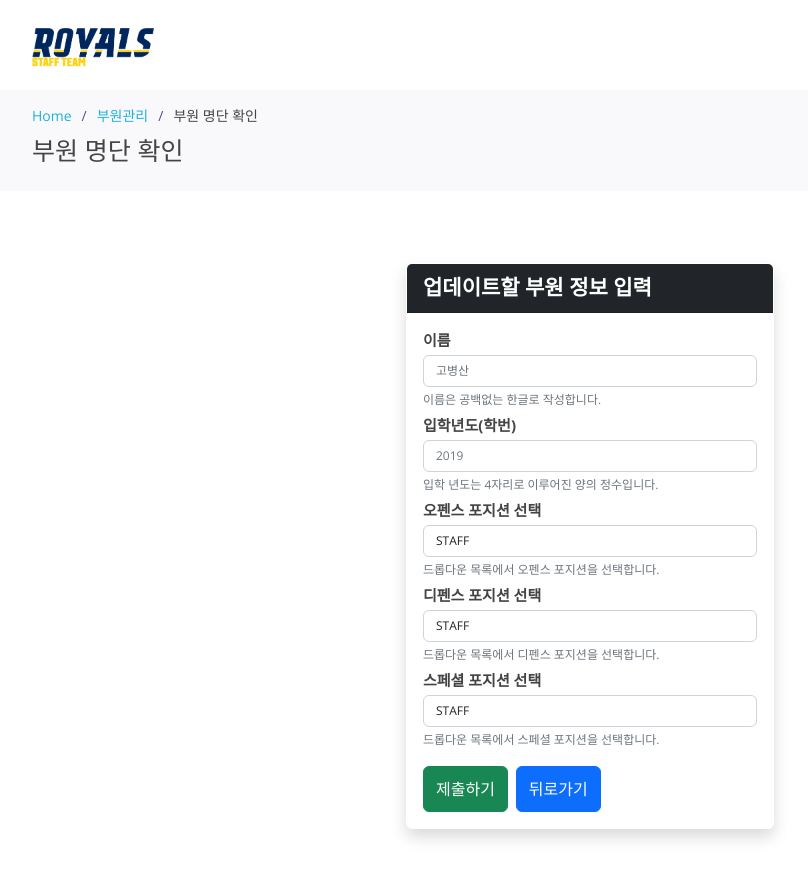
After one commit to jspark2000/skku-royals, a Node project: template views/pages/people/position.ejs in a window 1280 px wide. The commit adds this page. Shown: the whole page, without its empty margins (50-858 px from the left). Run offline with Node 20 templates, Linux system fonts and the light colour scheme; the template is opened without the code that fills it, so the values that code supplies are empty; some libraries are stand-ins or nearby versions; some web fonts are replaced.

Commit message:
feat: add alter poistion service (#61)
부원 관리 서비스에 포지션 등록 및 변경 기능을 추가합니다.

Close #60

```diff
--- a/src/main.ts
+++ b/src/main.ts
@@ -45,7 +45,11 @@ async function bootstrap() {
   );
 
   app.useGlobalFilters(new HttpExceptionFilter());
-  app.useGlobalPipes(new ValidationPipe());
+  app.useGlobalPipes(
+    new ValidationPipe({
+      transform: true,
+    }),
+  );
 
   app.useStaticAssets(join(__dirname, '..', 'public'), { prefix: '/public' });
   app.setBaseViewsDir(join(__dirname, '..', 'views'));
--- a/views/pages/people/main.ejs
+++ b/views/pages/people/main.ejs
@@ -25,7 +25,7 @@
             <div class="col-md-6 col-lg-4" data-aos="zoom-in" data-aos-delay="100">
               <div class="box">
                 <div class="icon" style="background: #ecebff;"><i class="bi bi-terminal-plus" style="color: #8660fe;"></i></div>
-                <h4 class="title"><a href="/people/positions">포지션 관리</a></h4>
+                <h4 class="title"><a href="/people/position">포지션 관리</a></h4>
                 <p class="description text-center">포지션을 변경하는 페이지로 이동합니다</p>
               </div>
             </div>
--- /dev/null
+++ b/views/pages/people/position.ejs
@@ -0,0 +1,71 @@
+<!DOCTYPE html>
+<html>
+  <head>
+    <%- include('../../common/normal-html-head') %>
+  </head>
+  <body>
+    <%- include('../../components/inner-page-header') %>
+
+    <main id="main">
+      <%- include('../../components/breadcrumbs', { pageTitle: "부원 명단 확인", parents: [{ title: 'Home', url: '/' }, { title: '부원관리', url: '/people' } ] }) %>
+
+      <section class="services pt-4">
+        <div class="container d-flex align-items-center" data-aos="zoom-in">
+          <div class="card border-white shadow mx-auto my-5" style="width: 23rem">
+            <div class="card-header bg-dark text-white fw-bold">업데이트할 부원 정보 입력</div>
+            <div class="card-body">
+              <form method="post" action="/people/position">
+                <div class="form-group">
+                  <label for="name" class="fw-bold">이름</label>
+                  <input type="text" id="name" class="form-control mt-sm-1" name="name" placeholder="고병산" aria-describedby="name_help" />
+                  <small id="name_help" class="form-text text-muted">이름은 공백없는 한글로 작성합니다.</small>
+                </div>
+                <div class="form-group mt-1">
+                  <label for="student_no" class="fw-bold">입학년도(학번)</label>
+                  <input type="number" id="student_no" class="form-control mt-sm-1" name="studentNo" placeholder="2019" aria-describedby="student_no_help" />
+                  <small id="student_no_help" class="form-text text-muted">입학 년도는 4자리로 이루어진 양의 정수입니다.</small>
+                </div>
+                <div class="form-group mt-1">
+                  <label for="off_position" class="fw-bold">오펜스 포지션 선택</label>
+                  <select id="off_position" class="form-control mt-sm-1" name="offPosition" aria-describedby="off_position_help">
+                    <option value="STAFF">STAFF</option>
+                    <option value="QB">QB</option>
+                    <option value="OL">OL</option>
+                    <option value="WR">WR</option>
+                    <option value="RB">RB</option>
+                  </select>
+                  <small id="off_position_help" class="form-text text-muted">드롭다운 목록에서 오펜스 포지션을 선택합니다.</small>
+                </div>
+                <div class="form-group mt-1">
+                  <label for="def_position" class="fw-bold">디펜스 포지션 선택</label>
+                  <select id="def_position" class="form-control mt-sm-1" name="defPosition" aria-describedby="def_position_help">
+                    <option value="STAFF">STAFF</option>
+                    <option value="DL">DL</option>
+                    <option value="LB">LB</option>
+                    <option value="DB">DB</option>
+                  </select>
+                  <small id="def_position_help" class="form-text text-muted">드롭다운 목록에서 디펜스 포지션을 선택합니다.</small>
+                </div>
+                <div class="form-group mt-1 mb-3">
+                  <label for="spl_position" class="fw-bold">스페셜 포지션 선택</label>
+                  <select id="spl_position" class="form-control mt-sm-1" name="splPosition" aria-describedby="spl_position_help">
+                    <option value="STAFF">STAFF</option>
+                    <option value="NORMAL">NORMAL(없는경우)</option>
+                    <option value="KICKER">KICKER</option>
+                    <option value="SNAPPER">SNAPPER</option>
+                    <option value="RETURNER">RETURNER</option>
+                  </select>
+                  <small id="spl_position_help" class="form-text text-muted">드롭다운 목록에서 스페셜 포지션을 선택합니다.</small>
+                </div>
+                <button type="submit" class="btn btn-success me-1">제출하기</button>
+                <a href="/people" class="btn btn-primary">뒤로가기</a>
+              </form>
+            </div>
+          </div>
+        </div>
+      </section>
+    </main>
+
+    <%- include('../../common/normal-js') %>
+  </body>
+</html>
```
Also changed, not shown: src/common/exceptions/http-exception.filter.ts (+14 -5 lines), src/people/dto/alterPositionRequest.dto.ts (added, +20 -0 lines), src/people/people.controller.ts (+48 -1 lines), src/people/people.service.ts (+33 -2 lines).
